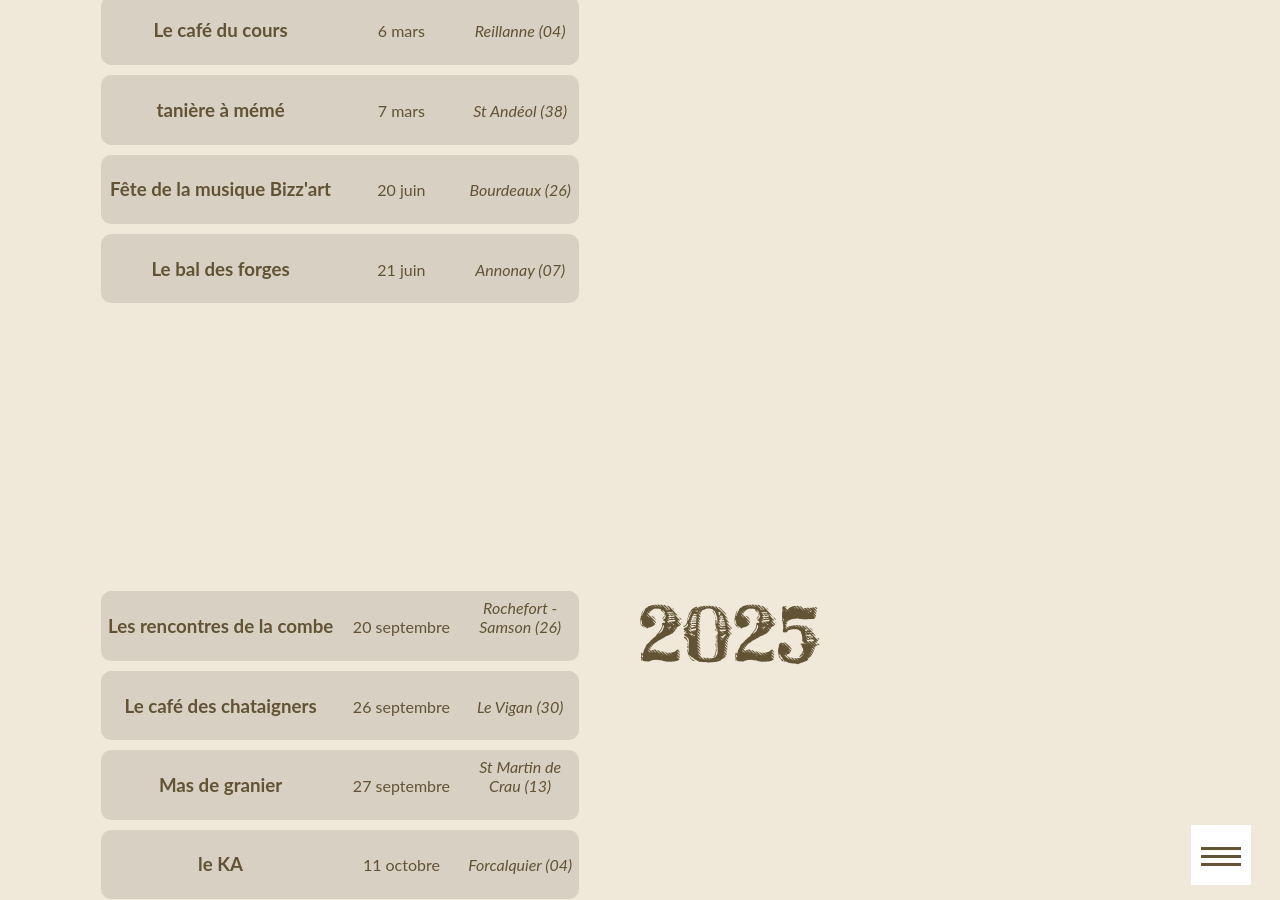
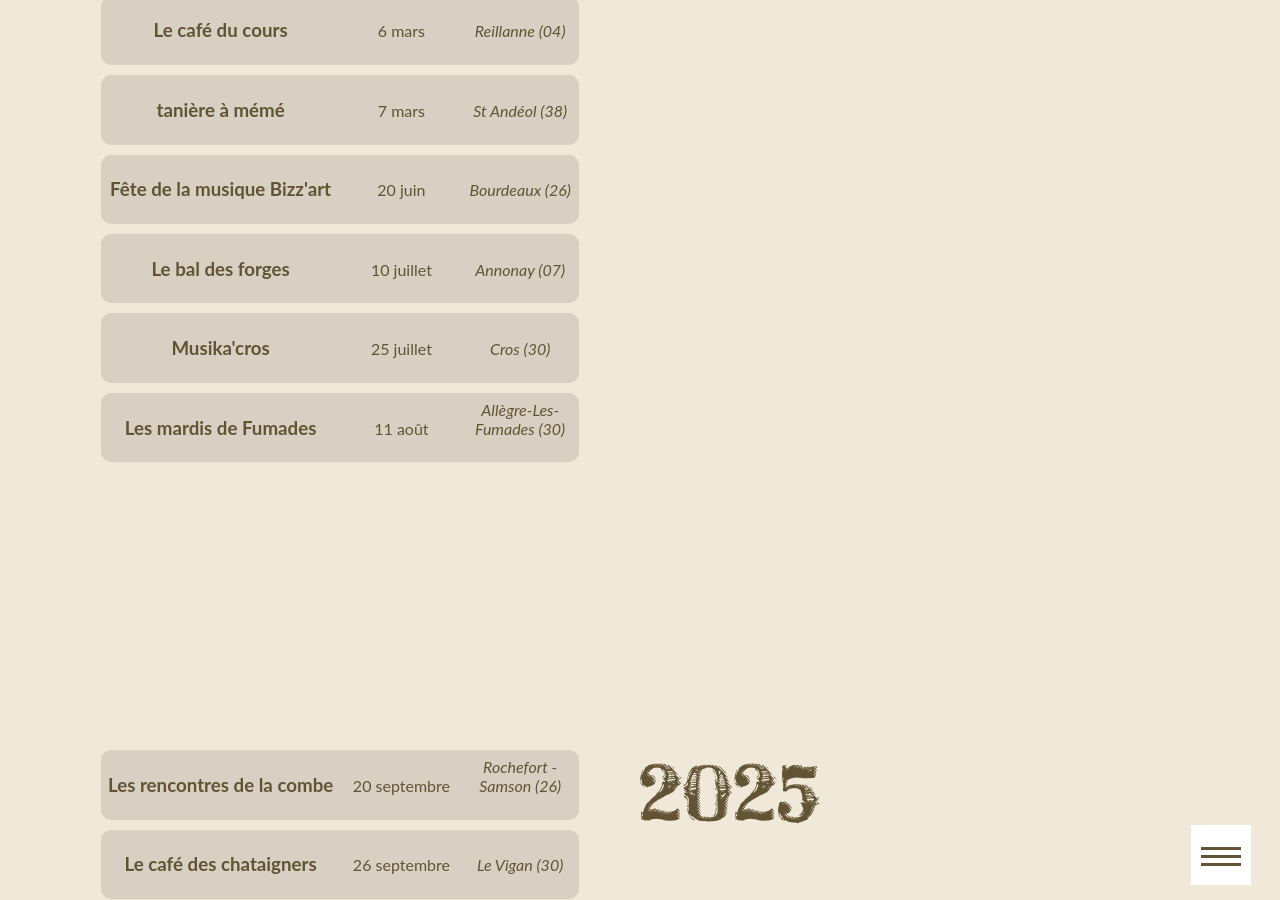
Before and after one commit to ftmftrs/ftmftrs.github.io, a Jekyll site: the page built from concert/index.html, in a window 1280 px wide and 900 px high, scrolled down 1217 px. Built offline with Jekyll 4.4.1, drawn with Linux system fonts in a browser that asks for light colours; Markdown is read by kramdown in place of the engine named in the settings.

Commit message:
Update concerts.yml

```diff
--- a/_data/concerts.yml
+++ b/_data/concerts.yml
@@ -22,8 +22,16 @@
     address: Bourdeaux (26)
 
   - title: Le bal des forges
-    date: 21 juin
+    date: 10 juillet
     address: Annonay (07)
+
+  - title: Musika'cros
+    date: 25 juillet
+    address: Cros (30)
+
+  - title: Les mardis de Fumades
+    date: 11 août
+    address: Allègre-Les-Fumades (30)
 
 
 
```
